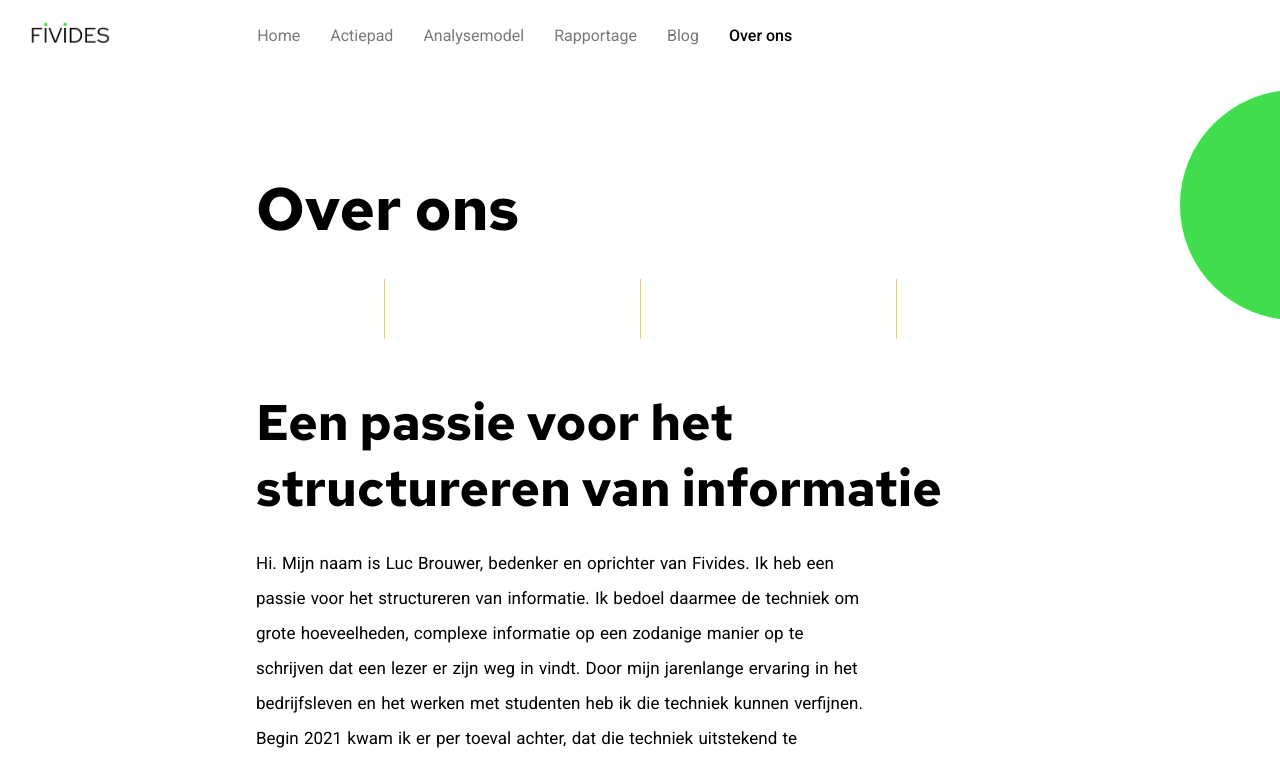
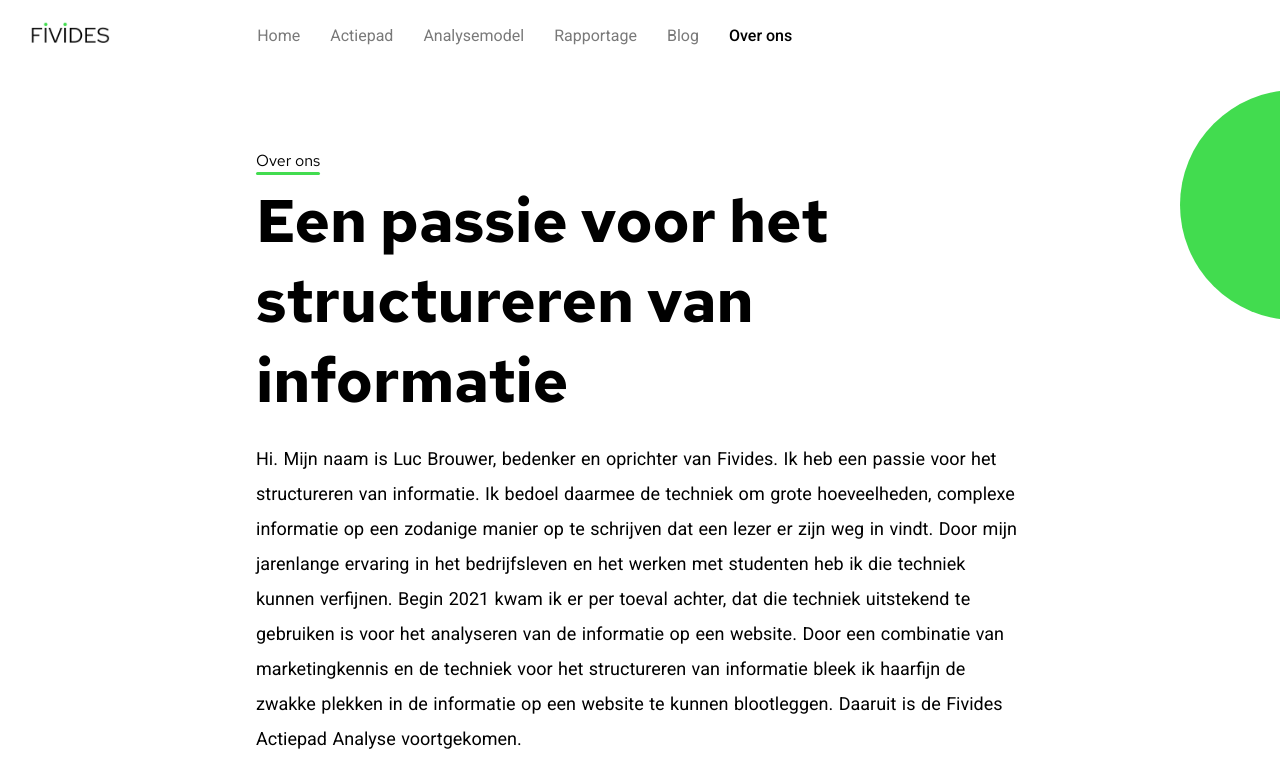
Before and after one commit to Maurits97/fivides, a Next.js app: page /overons in a window 1280 px wide. Shown: the top 764 px of the page. Built offline with nearby package versions, Linux system fonts and the light colour scheme.

Commit message:
fix(over ons): Change header.

```diff
--- a/pages/overons.js
+++ b/pages/overons.js
@@ -5,7 +5,7 @@ import Head from '../components/Head'
 const OverOns = () => {
   return (
     <div className="main">
-      <Head tag="sub"  header="Over ons" text=""/>
+      <Head tag="sub" page="Over ons" header="Een passie voor het structureren van informatie" text="Een passie voor het structureren van informatie" text="Hi. Mijn naam is Luc Brouwer, bedenker en oprichter van Fivides. Ik heb een passie voor het structureren van informatie. Ik bedoel daarmee de techniek om grote hoeveelheden, complexe informatie op een zodanige manier op te schrijven dat een lezer er zijn weg in vindt. Door mijn jarenlange ervaring in het bedrijfsleven en het werken met studenten heb ik die techniek kunnen verfijnen. Begin 2021 kwam ik er per toeval achter, dat die techniek uitstekend te gebruiken is voor het analyseren van de informatie op een website. Door een combinatie van marketingkennis en de techniek voor het structureren van informatie bleek ik haarfijn de zwakke plekken in de informatie op een website te kunnen blootleggen. Daaruit is de Fivides Actiepad Analyse voortgekomen."/>
 
       <div className="content">
         <div className="bg">
@@ -15,8 +15,6 @@ const OverOns = () => {
         </div>
 
         <div className="content__wrapper">
-          <ContentBlock tag="default" header="Een passie voor het structureren van informatie" text="Hi. Mijn naam is Luc Brouwer, bedenker en oprichter van Fivides. Ik heb een passie voor het structureren van informatie. Ik bedoel daarmee de techniek om grote hoeveelheden, complexe informatie op een zodanige manier op te schrijven dat een lezer er zijn weg in vindt. Door mijn jarenlange ervaring in het bedrijfsleven en het werken met studenten heb ik die techniek kunnen verfijnen. Begin 2021 kwam ik er per toeval achter, dat die techniek uitstekend te gebruiken is voor het analyseren van de informatie op een website. Door een combinatie van marketingkennis en de techniek voor het structureren van informatie bleek ik haarfijn de zwakke plekken in de informatie op een website te kunnen blootleggen. Daaruit is de Fivides Actiepad Analyse voortgekomen."/>
-
           <ContentBlock tag="default" header="Jarenlange ervaring met structureren van informatie" text="Bij mij begon de interesse voor het structureren van informatie tijdens mijn studie aan de Erasmus Universiteit in Rotterdam. Ik zat als student in diverse redacties en schreef daarvoor veel teksten. Dat legde waarschijnlijk de basis. Voor mijn werk schreef ik later veel complexe rapporten zoals marketingplannen (Douwe Egberts) kredietvoorstellen (ABN AMRO) en uitgeefplannen (Noordhoff Uitgevers). Bij die bedrijven viel het mij al op dat veel collega’s moeite hadden met het schrijven van die rapporten, terwijl het mij redelijk makkelijk afging." textTwo="In de tijd dat ik les gaf voor met name de MBA studie van NCOI businessschool, zag ik dat zo goed als alle studenten moeite hadden met het schrijven van eindopdrachten en scripties. Toen wist ik dat hier een groter probleem speelt. Ik verdiepte mij in de technieken van het structureren van informatie en schreef het boek: Gast in het hoofd van de lezer, hoe professionals effectiever kunnen schrijven. Daarin wordt de techniek van vraaggestuurde informatieoverdracht uitgelegd. Ik heb bij diverse bedrijven hier workshops voor verzorgd (Achmea, Vopak, Damen Shipyards). Voor Snelslim ontwikkelde ik tenslotte een aanpak voor HBO studenten om snel een goede HBO-scriptie te schrijven. Maar uiteindelijk blijkt dat de techniek voor het structureren van informatie makkelijk lijkt, maar voor velen moeilijk is om uit te voeren. "/>
 
           <ContentBlock tag="default" header="Kennis van marketing" text="Voor Snelslim heb ik bijna honderd HBO studenten aan een goedgekeurde scriptie geholpen. Ruwweg een derde van die scripties ging over websites die niet effectief waren. Samen met die studenten bestudeerde ik daarvoor veel wetenschappelijke marketing artikelen en hebben we toegepast onderzoek uitgevoerd. Dat leverde mij belangrijke kennis op. Samen met mijn marketingkennis uit de praktijk (onder andere bij Douwe Egberts) en mijn kennis van het structureren van informatie had ik de sleutels in handen voor het ontwikkelen van de Fivides Actiepad Analyse. Alleen had ik dat toen nog niet door… "/>
```
